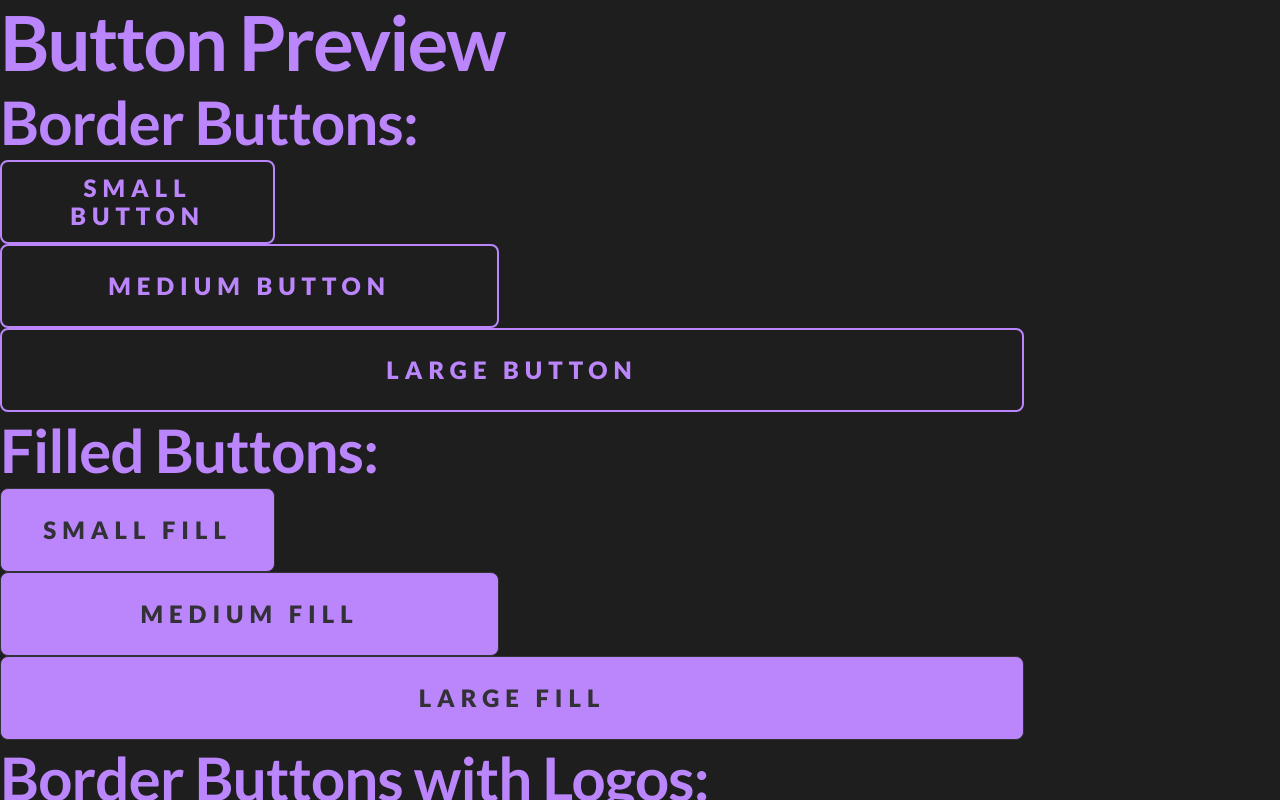
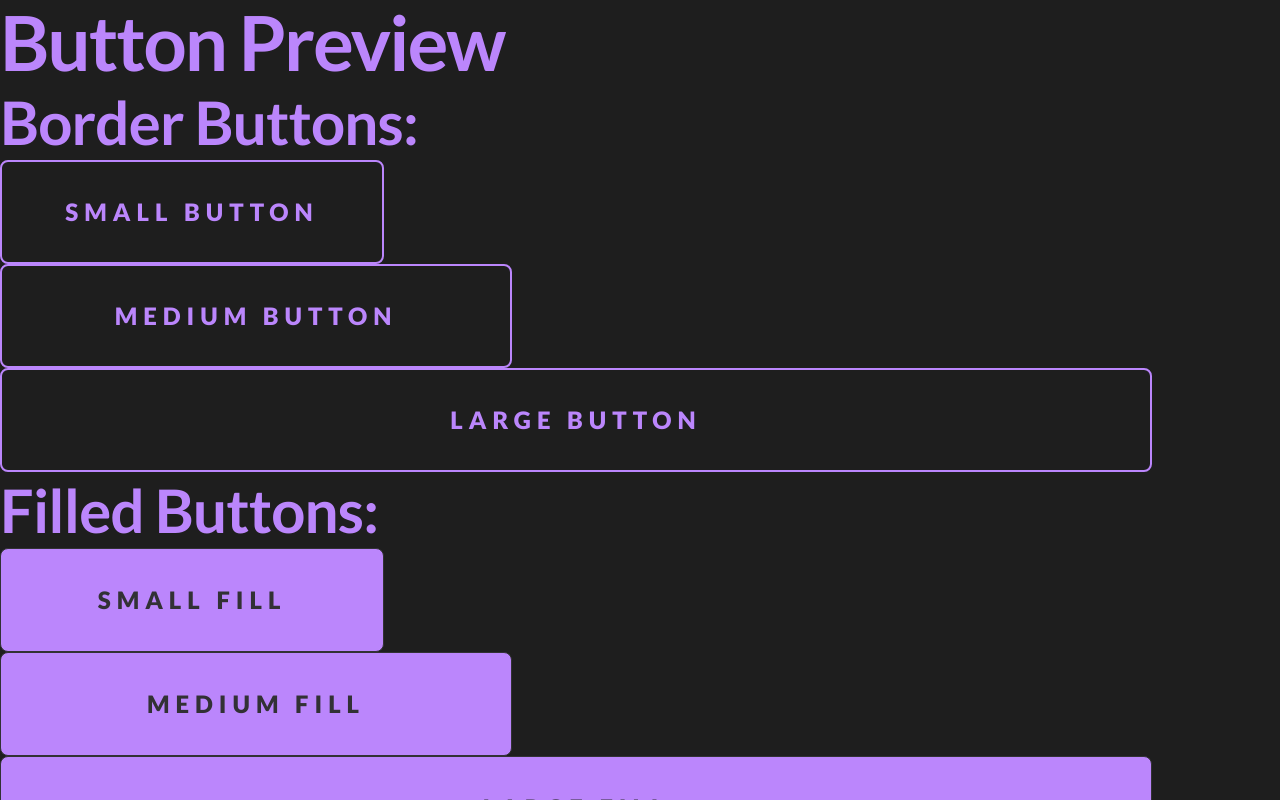
Before and after one commit to Jaywhisker/Satiscribe, a Next.js app in the folder SatiscribeFrontEnd/: page /buttonpreview in a window 1280 px wide. Shown: the top 800 px of the page. Built offline with nearby package versions, Linux system fonts and the light colour scheme.

Commit message:
medium buttons

```diff
--- a/SatiscribeFrontEnd/styles/buttons.module.css
+++ b/SatiscribeFrontEnd/styles/buttons.module.css
@@ -16,21 +16,21 @@
 
 /* Size Variants */
 .smallButton {
-    width: 21.5vw;
-    height: 10.5vh;
-    padding: var(--smolGap);
+    width: 30vw;
+    height: 13vh;
+    padding: 2vw 2vh;
 }
 
 .mediumButton {
-    width: 39vw;
-    height: 10.5vh;
-    padding: var(--smolGap);
+    width: 40vw;
+    height: 13vh;
+    padding: 1vw 1vh;
 }
 
 .largeButton {
-    width: 80vw;
-    height: 10.5vh;
-    padding: var(--smolGap);
+    padding: 1vw 1vh;
+    width: 90vw;
+    height: 13vh;
 }
 
 /* Buttons with Logos */
```
